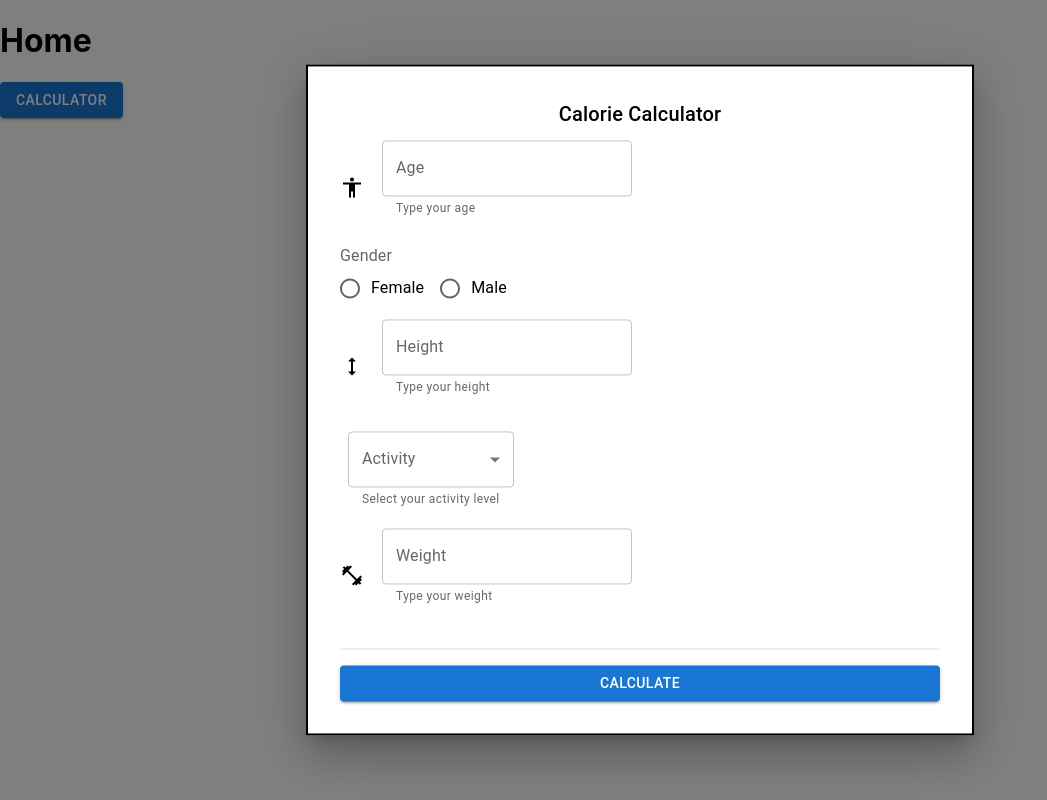
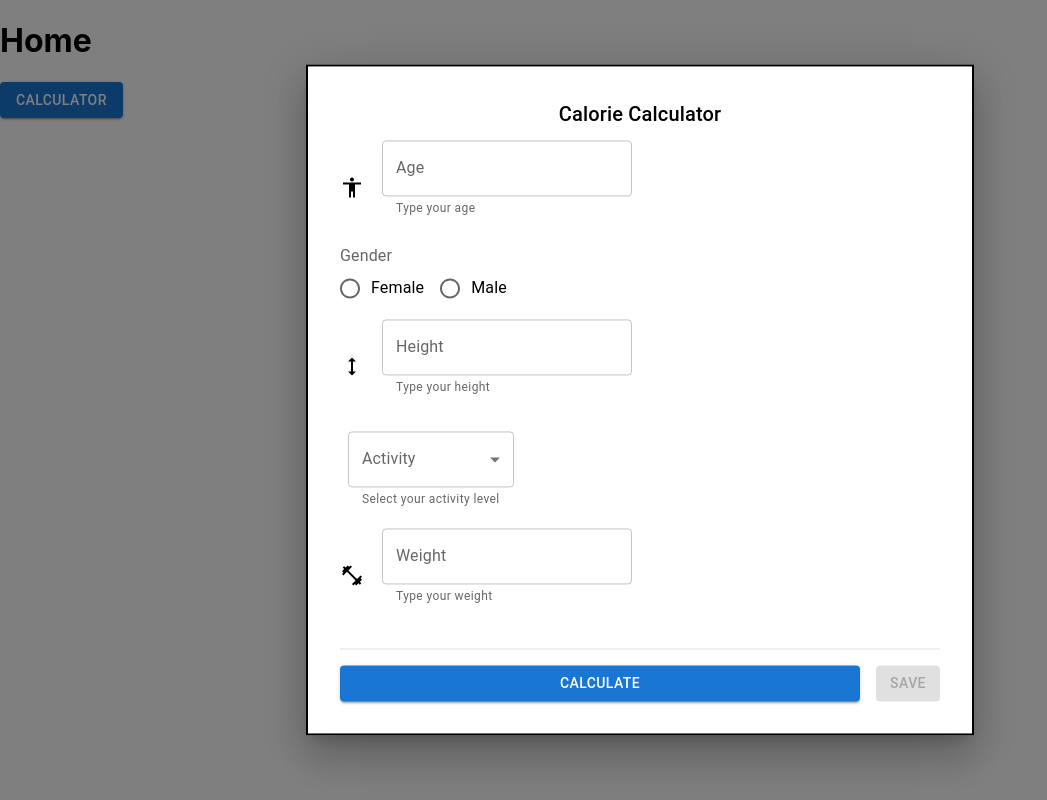
Before and after one commit to DanBesu/TheNutribook-DiplomaThesis, a React (Create React App) app in the folder interface/: page /home in a window 1280 px wide. Both pictures are taken after a click on the button "CALCULATOR". Shown: the whole page, without its empty margins (0-1047 px from the left). Built offline with nearby package versions, Linux system fonts and the light colour scheme.

Commit message:
[Interface] Save Calculated Calories in LocalStorage

```diff
--- a/interface/src/components/calorie-calculator/index.js
+++ b/interface/src/components/calorie-calculator/index.js
@@ -35,9 +35,16 @@ const CalorieCalculator = () => {
     const [totalCalories, setTotalCalories] = useState(null);
 
     const submit = (values) => {
-        const totalCalories = calculateCalories(values);
-        setTotalCalories(totalCalories);
-        console.log(`Total daily calories needed: ${totalCalories}`);
+        const calories = calculateCalories(values);
+        setTotalCalories(calories);
+        console.log(`Total daily calories needed: ${calories}`);
+    }
+
+    const saveCalories = () => {
+        if (totalCalories !== null) {
+            localStorage.setItem('calorieCount', totalCalories);
+            alert(`Calorie count of ${totalCalories.toFixed(2)} saved to localStorage`);
+        }
     }
 
     const getActivityOptions = () => {
@@ -135,7 +142,7 @@ const CalorieCalculator = () => {
                             </div>
                         </Box>
                         <Divider sx={{ my: 2 }} />
-                        <Box display="flex" justifyContent="center">
+                        <Box display="flex" justifyContent="center" gap={2}>
                             <Button
                                 variant="contained"
                                 type='submit'
@@ -143,6 +150,14 @@ const CalorieCalculator = () => {
                                 disabled={!isValid}
                             >
                                 Calculate
+                            </Button>
+                            <Button
+                                variant="contained"
+                                color="secondary"
+                                onClick={saveCalories}
+                                disabled={totalCalories === null || !isValid}
+                            >
+                                Save
                             </Button>
                         </Box>
                         {totalCalories && (
```
